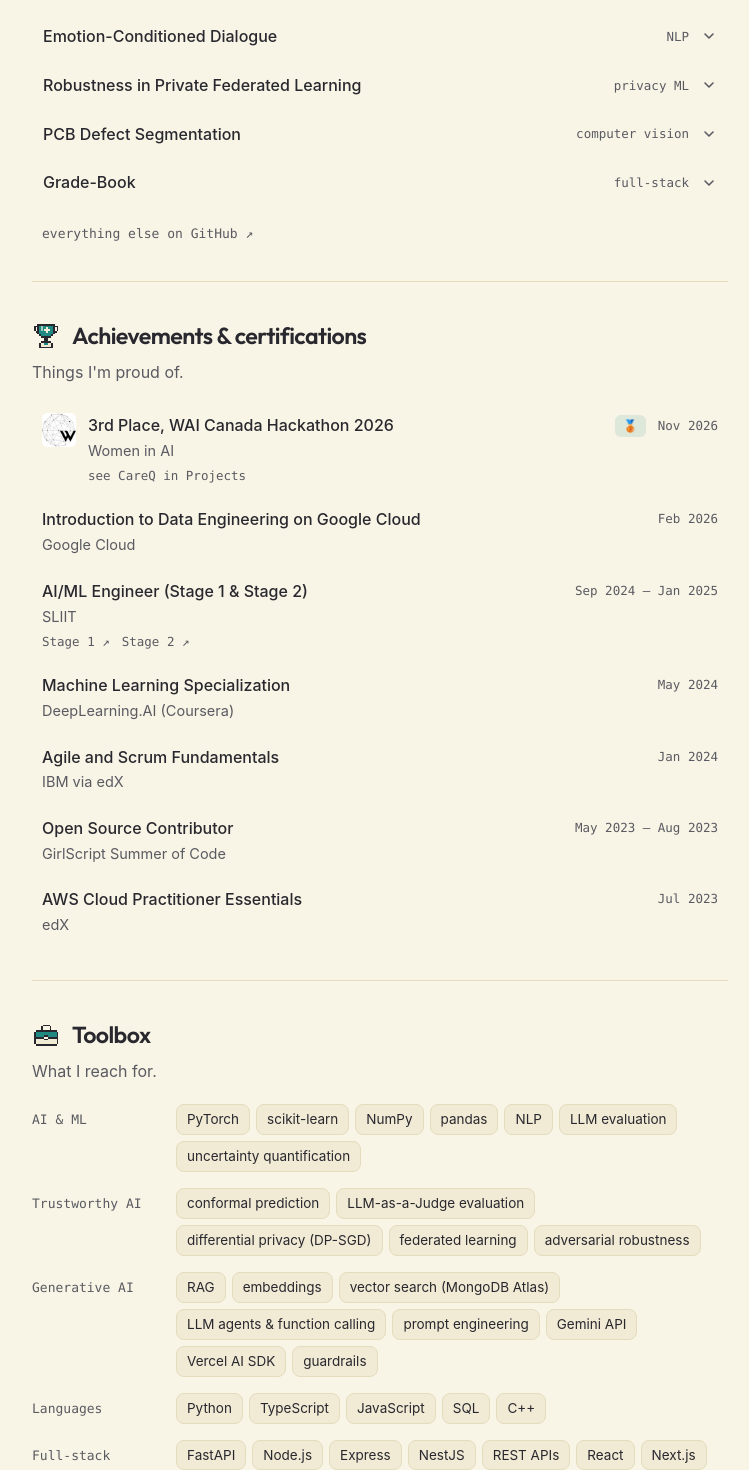
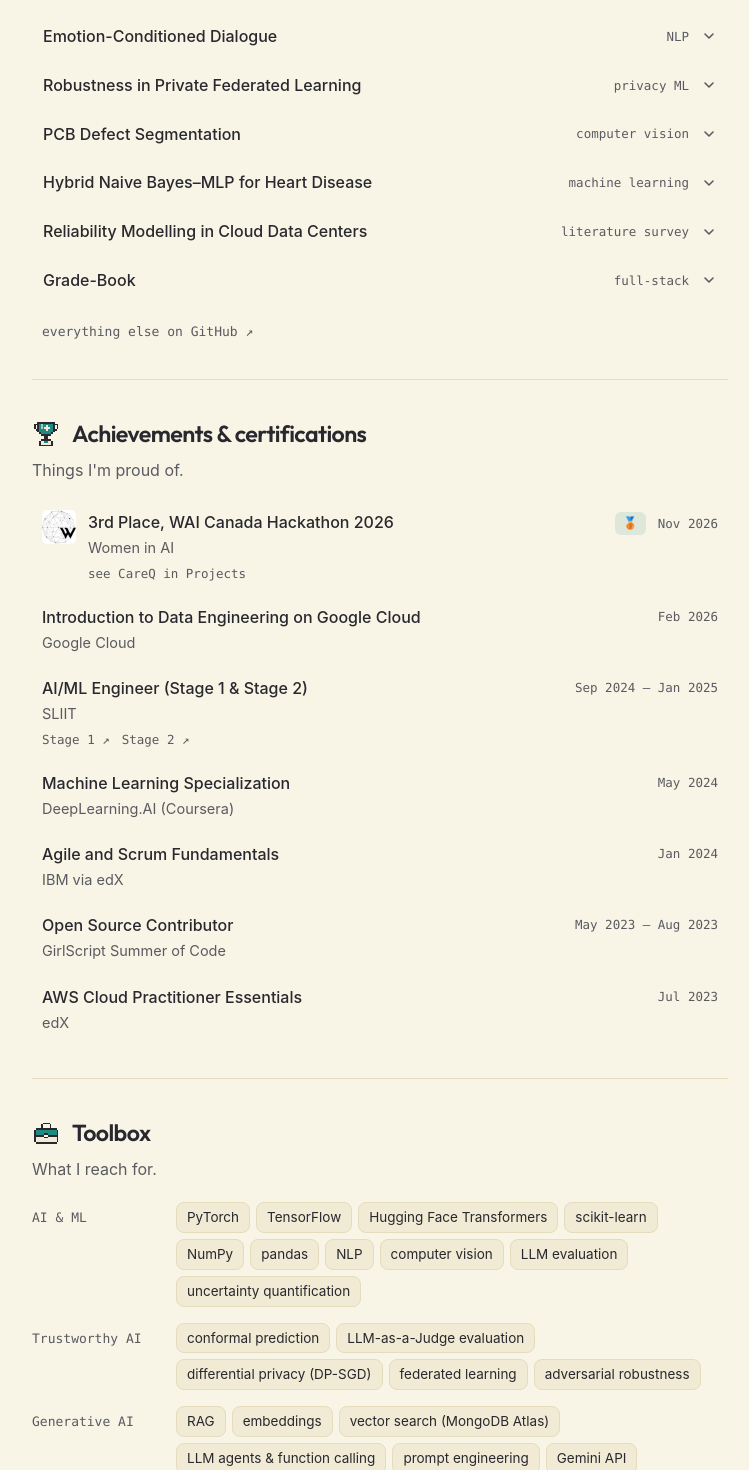
Before and after one commit to nashira26/Portfolio, a React (Vite) app: page / in a window 1280 px wide. Shown: the part 1258-2728 px from the top of the page, without its empty margins (390-1139 px from the left). Built offline with nearby package versions, Linux system fonts and the light colour scheme.

Commit message:
Added reports

```diff
--- a/src/components/PixelIcons.tsx
+++ b/src/components/PixelIcons.tsx
@@ -371,6 +371,36 @@ export const PixelIcon: React.FC<PixelIconProps> = ({ name, className = 'w-4 h-4
             {/* Solder pads */}
             <rect x="4" y="10" width="2" height="2" fill={outline} />
             <rect x="10" y="4" width="2" height="2" fill={accent} />
+          </>
+        );
+
+      case 'heart-pulse':
+        // Pixel heart with an ECG trace (Hybrid Naive Bayes–MLP heart disease)
+        return (
+          <>
+            {/* Outline silhouette */}
+            <rect x="3" y="3" width="3" height="1" fill={outline} />
+            <rect x="10" y="3" width="3" height="1" fill={outline} />
+            <rect x="2" y="4" width="12" height="5" fill={outline} />
+            <rect x="3" y="9" width="10" height="1" fill={outline} />
+            <rect x="4" y="10" width="8" height="1" fill={outline} />
+            <rect x="5" y="11" width="6" height="1" fill={outline} />
+            <rect x="6" y="12" width="4" height="1" fill={outline} />
+            <rect x="7" y="13" width="2" height="1" fill={outline} />
+            {/* Fill */}
+            <rect x="3" y="4" width="3" height="1" fill={accent} />
+            <rect x="10" y="4" width="3" height="1" fill={accent} />
+            <rect x="3" y="5" width="10" height="4" fill={accent} />
+            <rect x="4" y="9" width="8" height="1" fill={accent} />
+            <rect x="5" y="10" width="6" height="1" fill={accent} />
+            <rect x="6" y="11" width="4" height="1" fill={accent} />
+            <rect x="7" y="12" width="2" height="1" fill={accent} />
+            {/* ECG trace */}
+            <rect x="3" y="7" width="3" height="1" fill={bg} />
+            <rect x="6" y="6" width="1" height="1" fill={bg} />
+            <rect x="7" y="5" width="1" height="1" fill={bg} />
+            <rect x="8" y="8" width="1" height="1" fill={bg} />
+            <rect x="9" y="7" width="4" height="1" fill={bg} />
           </>
         );
 
--- a/src/content.ts
+++ b/src/content.ts
@@ -17,6 +17,7 @@ export type PixelIconId =
 	| "lock"
 	| "circuit-board"
 	| "server-rack"
+	| "heart-pulse"
 	| "gradebook"
 	| "code-crate"
 	| "hiking-boot"
@@ -455,6 +456,35 @@ export const SITE_CONTENT = {
 					paperHref: "/assets/Unet.pdf",
 				},
 				{
+					id: "hybrid-nb-mlp-heart-disease",
+					title: "Hybrid Naive Bayes–MLP for Heart Disease",
+					icon: "heart-pulse",
+					rightLabel: "machine learning",
+					description:
+						"Does adding Naive Bayes probabilities to a neural network improve heart disease prediction? A group course project comparing Naive Bayes, a neural network, and a hybrid of the two across three heart disease datasets. The hybrid matched the neural network on the largest dataset but didn't improve on it. The more useful lesson was about class imbalance: on one dataset, every model missed almost all positive cases while still reporting 85% accuracy.",
+					tags: ["Python", "scikit-learn", "TensorFlow", "Group project"],
+					href: "https://github.com/nashira26/Hybrid-Naive-Bayes-MLP-for-Cardiovascular-Disease-Prediction",
+					paperHref: "/assets/hybrid.pdf",
+					paperLabel: "Read the report (PDF) ↗",
+				},
+				{
+					id: "datacentre-reliability-survey",
+					title: "Reliability Modelling in Cloud Data Centers",
+					icon: "server-rack",
+					rightLabel: "literature survey",
+					description:
+						"How are fault trees and reliability block diagrams used to model cloud data center reliability, and where does the research fall short? A literature survey with a group of three at TMU (2025), reviewing nine studies that use fault tree analysis (FTA) and reliability block diagrams (RBD) to model the reliability of cloud data centers. We built a taxonomy grouping the studies by subsystem (compute, storage, network, power and cooling), modelling approach and the metrics they evaluate.",
+					keyResult:
+						"FTA is mostly used to diagnose multi-cause failures in compute systems; RBD is preferred for evaluating redundancy in power and storage. Most studies model one subsystem in isolation, few use real failure data, and almost none use machine learning, despite the volume of monitoring data data centers produce.",
+					tags: [
+						"Reliability engineering",
+						"Fault tree analysis",
+						"Research writing",
+					],
+					paperHref: "/assets/Datacentre.pdf",
+					paperLabel: "Read the report (PDF) ↗",
+				},
+				{
 					id: "grade-book",
 					title: "Grade-Book",
 					icon: "gradebook",
@@ -680,10 +710,13 @@ export const SITE_CONTENT = {
 					label: "AI & ML",
 					items: [
 						"PyTorch",
+						"TensorFlow",
+						"Hugging Face Transformers",
 						"scikit-learn",
 						"NumPy",
 						"pandas",
 						"NLP",
+						"computer vision",
 						"LLM evaluation",
 						"uncertainty quantification",
 					],
```
Also changed, not shown: 2 other files (tests, documents, lock files or other folders).
